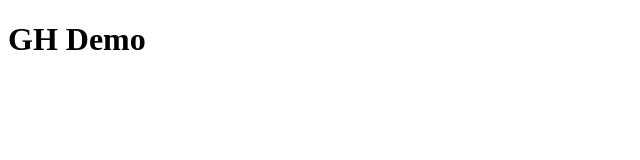
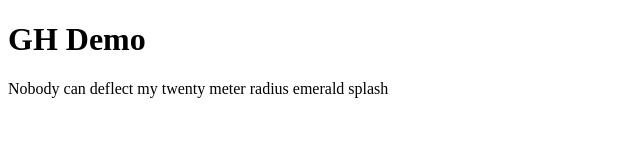
Before and after one commit to DanteLavictoire/gh-demo, a plain HTML site: page index.html in a window 1280 px wide. Shown: the whole page, without its empty margins (0-640 px from the left). Drawn offline with Linux system fonts and the light colour scheme.

Commit message:
Create paragraph

```diff
--- a/index.html
+++ b/index.html
@@ -9,6 +9,6 @@
 
 
 <h1>GH Demo</h1>
-
+  <p>Nobody can deflect my twenty meter radius emerald splash</p>
 </body>
 </html>
```
